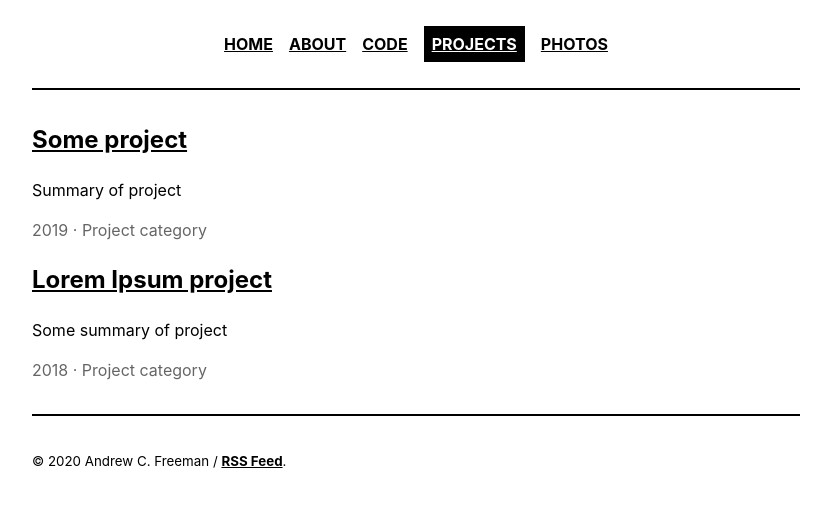
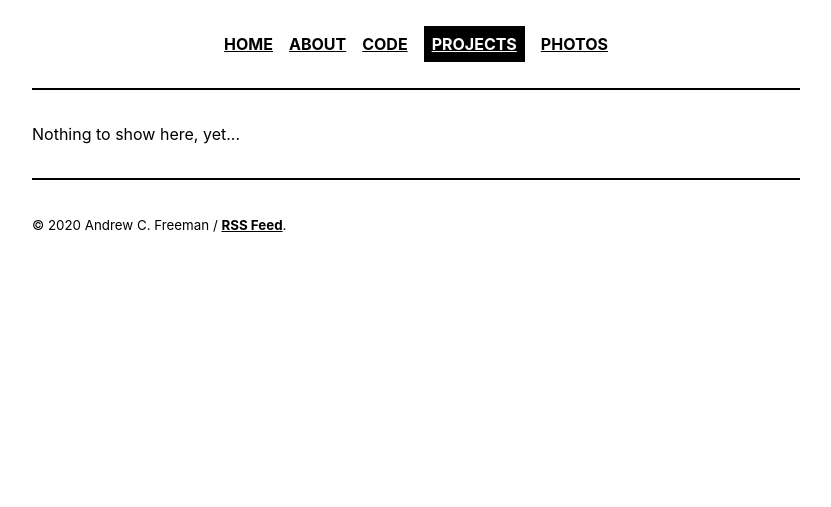
Before and after one commit to ac-freeman/acfreeman.github.io, a Jekyll site: the page built from _pages/projects.md, in a window 1280 px wide. Shown: the top 507 px of the page, without its empty margins (224-1055 px from the left). Built offline with Jekyll 4.4.1, drawn with Linux system fonts in a browser that asks for light colours.

```diff
--- a/_layouts/projects.html
+++ b/_layouts/projects.html
@@ -1,8 +1,8 @@
 ---
 layout: default
 ---
-
-{% for project in site.projects reversed %}
+Nothing to show here, yet...
+<!-- {% for project in site.projects reversed %}
 <article role="article">
   <h2><a href="{{ site.baseurl }}{{ project.url }}">
     {{ project.title }}
@@ -10,4 +10,4 @@ layout: default
   <p>{{ project.summary }}</p>
     <time class="date" datetime="{{ project.date | date_to_xmlschema }}">{{ project.date | date: "%Y" }} &middot; {{ project.category }}</time>
 </article>
-{% endfor %}
+{% endfor %} -->
--- a/_pages/projects.md
+++ b/_pages/projects.md
@@ -2,3 +2,5 @@
 layout: projects
 title: Projects
 ---
+
+### Nothing to show here, yet...
```
Also changed, not shown: _posts/2014-05-12-lorem-ipsum.md (deleted, +0 -20 lines), _posts/2015-07-31-lorem-ipsum.md (deleted, +0 -7 lines).
